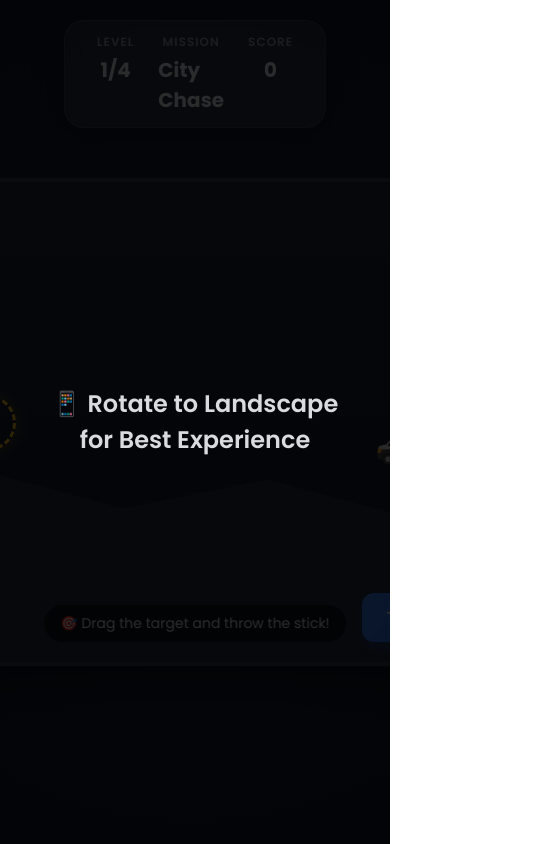
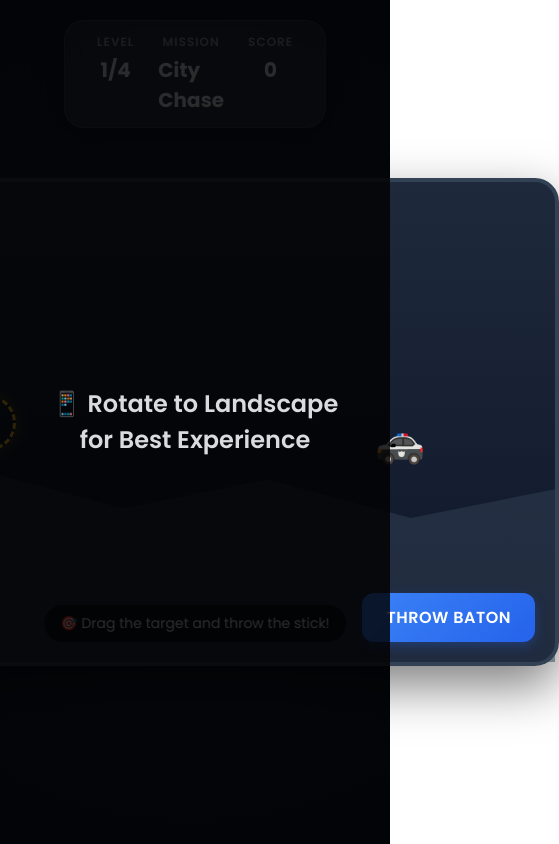
Before and after one commit to mickeyAlem27/Simple-verification, a React (Vite) app in the folder thief-police-captcha/: page / in a window 390 px wide. Shown: the whole page, 559 px wide, since content can reach past the window. Built offline with nearby package versions, Linux system fonts and the light colour scheme.

Commit message:
Fix final popup and landscape zoom cropping - v1.1.5

```diff
--- a/thief-police-captcha/package.json
+++ b/thief-police-captcha/package.json
@@ -1,6 +1,6 @@
 {
   "name": "thief-police-captcha",
-  "version": "1.1.4",
+  "version": "1.1.5",
   "description": "A React captcha widget for thief-police game verification",
   "main": "dist/thief-catch-widget.umd.js",
   "module": "dist/thief-catch-widget.mjs",
--- a/thief-police-captcha/src/App.css
+++ b/thief-police-captcha/src/App.css
@@ -27,7 +27,7 @@ body {
   justify-content: center;
   background: radial-gradient(circle at center, #1e293b, #0f172a);
   position: relative;
-  overflow: auto;
+  overflow: visible;
   -webkit-overflow-scrolling: touch;
 }
 
@@ -77,7 +77,7 @@ body {
   background: #1e293b;
   border-radius: 24px;
   box-shadow: 0 20px 50px rgba(0, 0, 0, 0.5);
-  overflow: hidden;
+  overflow: visible;
   border: 4px solid #334155;
   transition: transform 0.3s ease;
 }
@@ -130,12 +130,13 @@ body {
       width: 720px;
       height: 480px;
       transform-origin: center center;
-      transform: scale(calc(min(98vw / 720, 95vh / 480)));
+      transform: scale(calc(min(96vw / 720, 93vh / 480)));
       border-radius: 8px;
       border: 2px solid #334155;
       -webkit-touch-callout: none;
       -webkit-user-select: none;
       user-select: none;
+      margin: auto;
     }
 
     .game-hud {
--- a/thief-police-captcha/src/App.jsx
+++ b/thief-police-captcha/src/App.jsx
@@ -63,7 +63,7 @@ export default function App({ onSuccess }) {
       if (level === 3) {
         setResult("success");
         setResultMeta({ level, reason: "game_complete" });
-        // Do NOT call onSuccess here to avoid logout; just show success UI
+        if (onSuccess) onSuccess({ score: score + (scoreAward || 0), rank: getRank(score + (scoreAward || 0)) });
       }
 
     } else {
```
